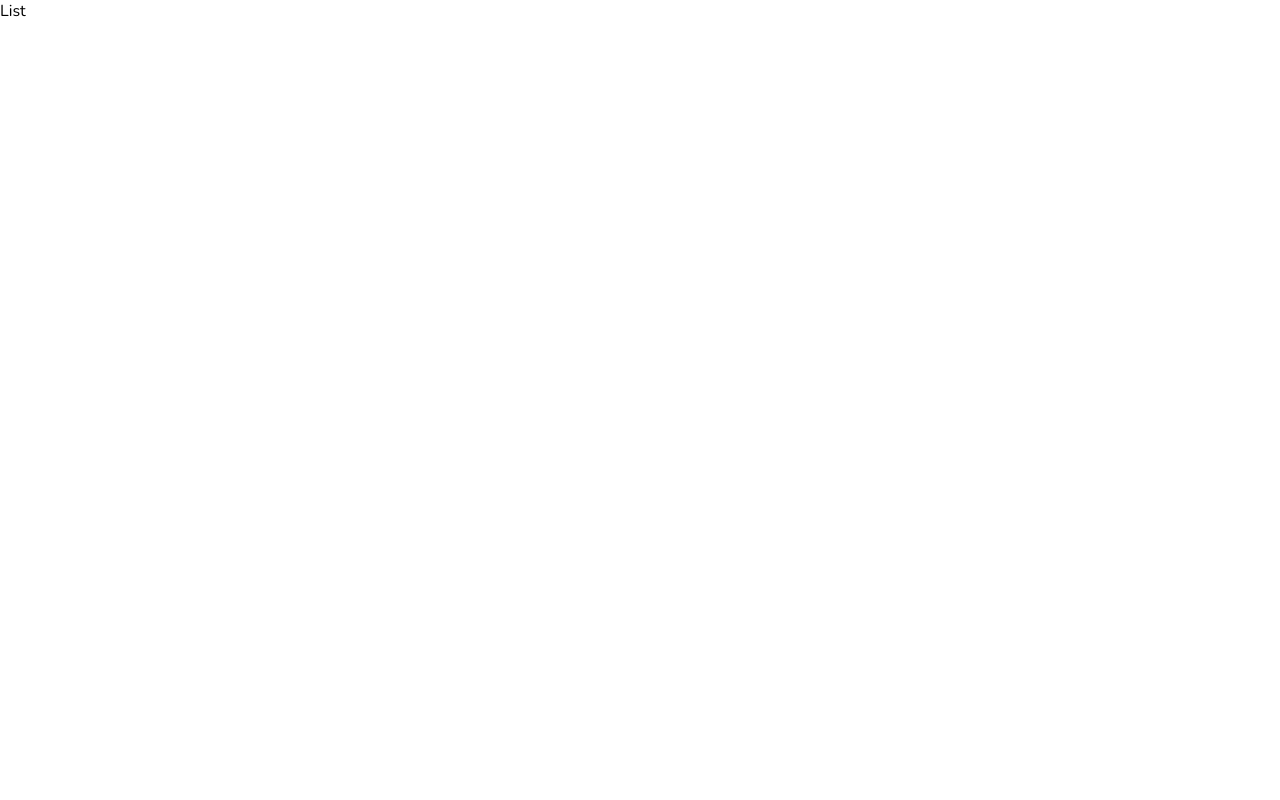
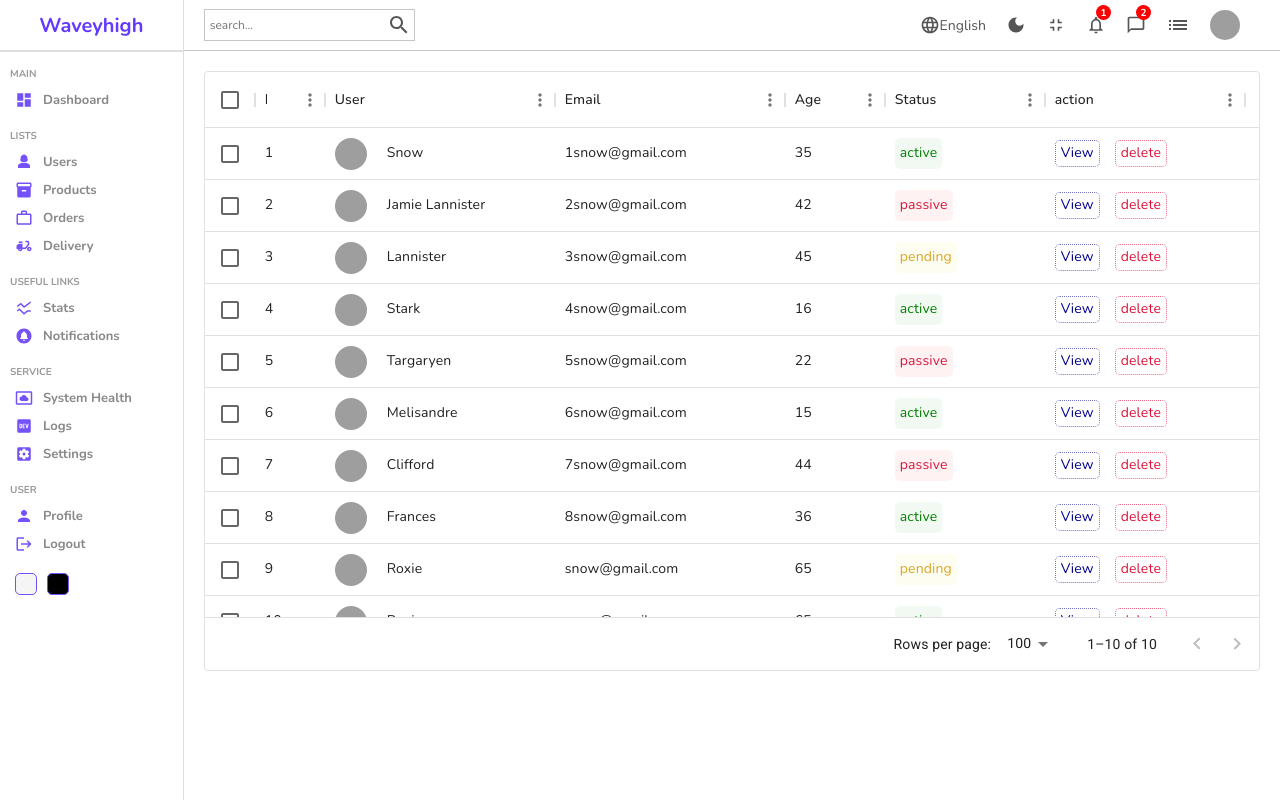
Before and after one commit to anshulamrahs/Adminpanel, a React (Create React App) app: page /users in a window 1280 px wide. Built offline with nearby package versions, Linux system fonts and the light colour scheme; grey boxes are pictures that could not be loaded.

Commit message:
data table completion

```diff
--- a/package.json
+++ b/package.json
@@ -7,6 +7,7 @@
     "@emotion/styled": "^11.10.6",
     "@mui/icons-material": "^5.11.16",
     "@mui/material": "^5.11.16",
+    "@mui/x-data-grid": "^6.1.0",
     "@testing-library/jest-dom": "^5.16.5",
     "@testing-library/react": "^13.4.0",
     "@testing-library/user-event": "^13.5.0",
--- /dev/null
+++ b/src/components/datatable/Datatable.jsx
@@ -0,0 +1,29 @@
+import React from 'react'
+import './datatable.scss'
+import { DataGrid } from '@mui/x-data-grid';
+import { userColumns, userRows } from '../../datatablesource';
+
+const Datatable = () => {
+
+    const actionColumn = [{field: 'action', headerName: 'action', width: 200,renderCell:()=>{
+        return (
+            <div className="cellAction">
+                <div className="viewButton">View</div>
+                <div className="deleteButton">delete</div>
+            </div>
+        )
+    }}];
+  return (
+    <div className='datatable'>
+          <DataGrid
+        rows={userRows}
+        columns={userColumns.concat(actionColumn)}
+        pageSize={9}
+        rowsPerPageOptions={[9]}
+        checkboxSelection
+      />
+    </div>
+  )
+}
+
+export default Datatable
--- /dev/null
+++ b/src/components/datatable/datatable.scss
@@ -0,0 +1,57 @@
+.datatable {
+    height: 600px;
+    padding: 20px;
+
+    .cellWithImg {
+        display: flex;
+        align-items: center;
+
+        .cellImg {
+            width: 32px;
+            height: 32px;
+            border-radius: 50%;
+            object-fit: cover;
+            margin-right: 20px;
+        }
+    }
+
+    .cellWithStatus {
+        padding: 5px;
+        border-radius: 5px;
+
+        &.active {
+            background-color: rgba(0,128,0,0.05);
+            color: green;
+        }
+
+        &.pending {
+            background-color: rgba(225,217, 0, 0.05);
+            color: goldenrod;
+        }
+        &.passive {
+            background-color: rgba(225,0, 0, 0.05);
+            color: crimson;
+        }
+    }
+
+    .cellAction {
+        display: flex;
+        align-items: center;
+        gap: 15px;
+
+        .viewButton {
+            padding: 2px 5px;
+            border-radius: 5px;
+            color: darkblue;
+            border: 1px dotted rgba(0, 0, 139, 0.551);
+            cursor: pointer;
+        }
+        .deleteButton {
+            padding: 2px 5px;
+            border-radius: 5px;
+            color: crimson;
+            border: 1px dotted rgba(220, 20, 60, 0.655);
+            cursor: pointer;
+        }
+    }
+}
--- /dev/null
+++ b/src/datatablesource.js
@@ -0,0 +1,123 @@
+export const userColumns = [
+    { field: "id", headerName: "ID", width: 70 },
+    {
+      field: "user",
+      headerName: "User",
+      width: 230,
+      renderCell: (params) => {
+        return (
+          <div className="cellWithImg">
+            <img className="cellImg" src={params.row.img} alt="avatar" />
+            {params.row.username}
+          </div>
+        );
+      },
+    },
+    {
+      field: "email",
+      headerName: "Email",
+      width: 230,
+    },
+
+    {
+      field: "age",
+      headerName: "Age",
+      width: 100,
+    },
+    {
+      field: "status",
+      headerName: "Status",
+      width: 160,
+      renderCell: (params) => {
+        return (
+          <div className={`cellWithStatus ${params.row.status}`}>
+            {params.row.status}
+          </div>
+        );
+      },
+    },
+  ];
+
+  //temporary data
+  export const userRows = [
+    {
+      id: 1,
+      username: "Snow",
+      img: "https://images.pexels.com/photos/1820770/pexels-photo-1820770.jpeg?auto=compress&cs=tinysrgb&dpr=2&w=500",
+      status: "active",
+      email: "1snow@gmail.com",
+      age: 35,
+    },
+    {
+      id: 2,
+      username: "Jamie Lannister",
+      img: "https://images.pexels.com/photos/1820770/pexels-photo-1820770.jpeg?auto=compress&cs=tinysrgb&dpr=2&w=500",
+      email: "2snow@gmail.com",
+      status: "passive",
+      age: 42,
+    },
+    {
+      id: 3,
+      username: "Lannister",
+      img: "https://images.pexels.com/photos/1820770/pexels-photo-1820770.jpeg?auto=compress&cs=tinysrgb&dpr=2&w=500",
+      email: "3snow@gmail.com",
+      status: "pending",
+      age: 45,
+    },
+    {
+      id: 4,
+      username: "Stark",
+      img: "https://images.pexels.com/photos/1820770/pexels-photo-1820770.jpeg?auto=compress&cs=tinysrgb&dpr=2&w=500",
+      email: "4snow@gmail.com",
+      status: "active",
+      age: 16,
+    },
+    {
+      id: 5,
+      username: "Targaryen",
+      img: "https://images.pexels.com/photos/1820770/pexels-photo-1820770.jpeg?auto=compress&cs=tinysrgb&dpr=2&w=500",
+      email: "5snow@gmail.com",
+      status: "passive",
+      age: 22,
+    },
+    {
+      id: 6,
+      username: "Melisandre",
+      img: "https://images.pexels.com/photos/1820770/pexels-photo-1820770.jpeg?auto=compress&cs=tinysrgb&dpr=2&w=500",
+      email: "6snow@gmail.com",
+      status: "active",
+      age: 15,
+    },
+    {
+      id: 7,
+      username: "Clifford",
+      img: "https://images.pexels.com/photos/1820770/pexels-photo-1820770.jpeg?auto=compress&cs=tinysrgb&dpr=2&w=500",
+      email: "7snow@gmail.com",
+      status: "passive",
+      age: 44,
+    },
+    {
+      id: 8,
+      username: "Frances",
+      img: "https://images.pexels.com/photos/1820770/pexels-photo-1820770.jpeg?auto=compress&cs=tinysrgb&dpr=2&w=500",
+      email: "8snow@gmail.com",
+      status: "active",
+      age: 36,
+    },
+    {
+      id: 9,
+      username: "Roxie",
+      img: "https://images.pexels.com/photos/1820770/pexels-photo-1820770.jpeg?auto=compress&cs=tinysrgb&dpr=2&w=500",
+      email: "snow@gmail.com",
+      status: "pending",
+      age: 65,
+    },
+    {
+      id: 10,
+      username: "Roxie",
+      img: "https://images.pexels.com/photos/1820770/pexels-photo-1820770.jpeg?auto=compress&cs=tinysrgb&dpr=2&w=500",
+      email: "snow@gmail.com",
+      status: "active",
+      age: 65,
+    },
+  ];
--- a/src/pages/list/List.jsx
+++ b/src/pages/list/List.jsx
@@ -1,9 +1,19 @@
 import React from 'react'
 import './list.scss'
+import Sidebar from '../../components/sidebar/Sidebar'
+import Navbar from '../../components/navbar/Navbar'
+import Datatable from '../../components/datatable/Datatable'
+
 
 const List = () => {
   return (
-    <div>List</div>
+    <div className='list'>
+      <Sidebar/>
+      <div className="listContainer">
+        <Navbar/>
+        <Datatable/>
+      </div>
+    </div>
   )
 }
 
--- a/src/pages/list/list.scss
+++ b/src/pages/list/list.scss
@@ -0,0 +1,8 @@
+.list {
+    display: flex;
+    width: 100%;
+
+    .listContainer {
+        flex: 6;
+    }
+}
```
Also changed, not shown: 1 other file (tests, documents, lock files or other folders).
